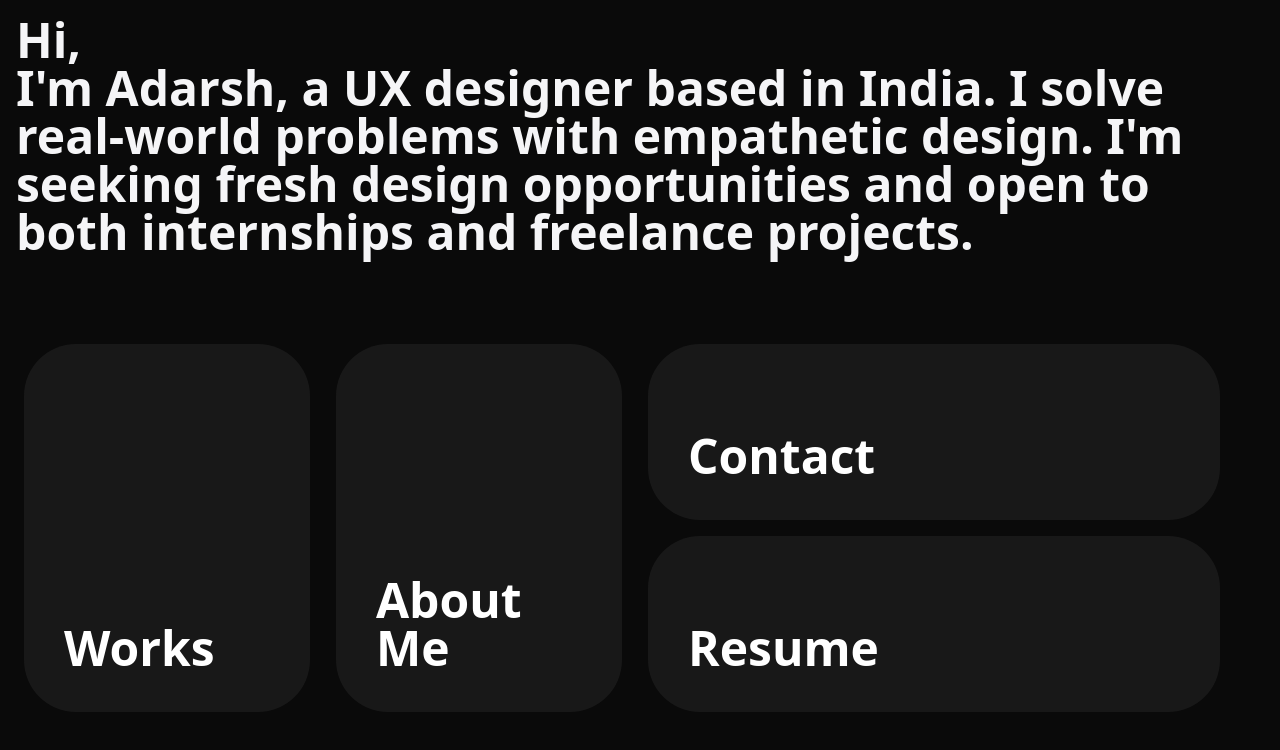
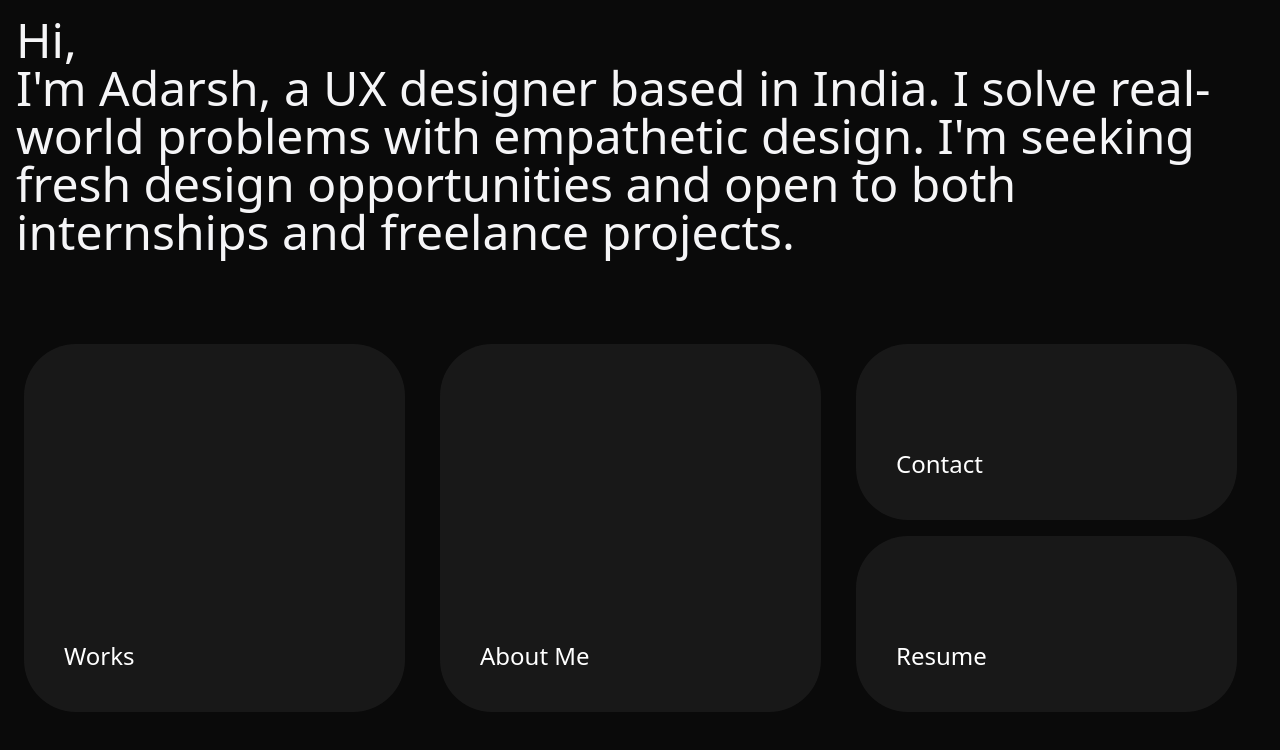
Before and after one commit to Mishalabdullah/CodingOdyssey, a Next.js app in the folder adarsh-personal-website/: page / in a window 1280 px wide. Shown: the top 750 px of the page. Built offline with nearby package versions, Linux system fonts and the light colour scheme.

Commit message:
dawm and dusk

```diff
--- a/adarsh-personal-website/app/components/pagecard.js
+++ b/adarsh-personal-website/app/components/pagecard.js
@@ -5,7 +5,7 @@ const PageComponent = ({ pageName, pageLink }) => {
     <div className="md:h-full font-inter">
       <a href={pageLink}>
         <div
-          className="bg-[#2525258C] md:hover:bg-[#8FDF92]  inline-block align-bottom  text[#9C9C9C] bg-opacity-40 relative rounded-[52px] m-2 h-48 md:h-full md:w-11/12  p-10"
+          className="bg-[#2525258C] md:hover:bg-[#8FDF92]  inline-block align-bottom  text[#9C9C9C] bg-opacity-40 relative rounded-[52px] text-2xl m-2 h-48 md:h-full md:w-11/12  p-10"
           style={{
             flexGrow: 1,
             display: "flex",
--- a/adarsh-personal-website/app/page.js
+++ b/adarsh-personal-website/app/page.js
@@ -3,7 +3,7 @@ import PageComponent from "./components/pagecard";
 export default function Home() {
   return (
     <main>
-      <div className="text-[#F5F5F7] overflow-hidden text-2xl md:text-5xl font-bold  h-screen relative">
+      <div className="text-[#F5F5F7] overflow-hidden text-2xl md:text-5xl h-screen relative">
         <div className="m-2  p-2">
           Hi,<br></br>
           I'm Adarsh, a UX designer based in India. I solve real-world problems
@@ -11,7 +11,7 @@ export default function Home() {
           open to both internships and freelance projects.
         </div>
         <div className="md:flex md:h-96  md:mt-16 md:m-2 md:p-2">
-          <div className="inline md:flex justify-stretch md:w-6/12">
+          <div className="inline md:flex md:w-8/12">
             <div className="md:w-6/12 ">
               <PageComponent pageName="Works" pageLink="/works" />
             </div>
@@ -19,7 +19,7 @@ export default function Home() {
               <PageComponent pageName="About Me" pageLink="/about-me" />
             </div>
           </div>
-          <div className="flex md:flex-col justify-around  md:w-6/12">
+          <div className="flex md:flex-col justify-around  md:w-4/12">
             <PageComponent pageName="Contact" pageLink="/contact" />
             <div className="md:m-2"></div>
             <PageComponent pageName="Resume" pageLink="/resume" />
```
